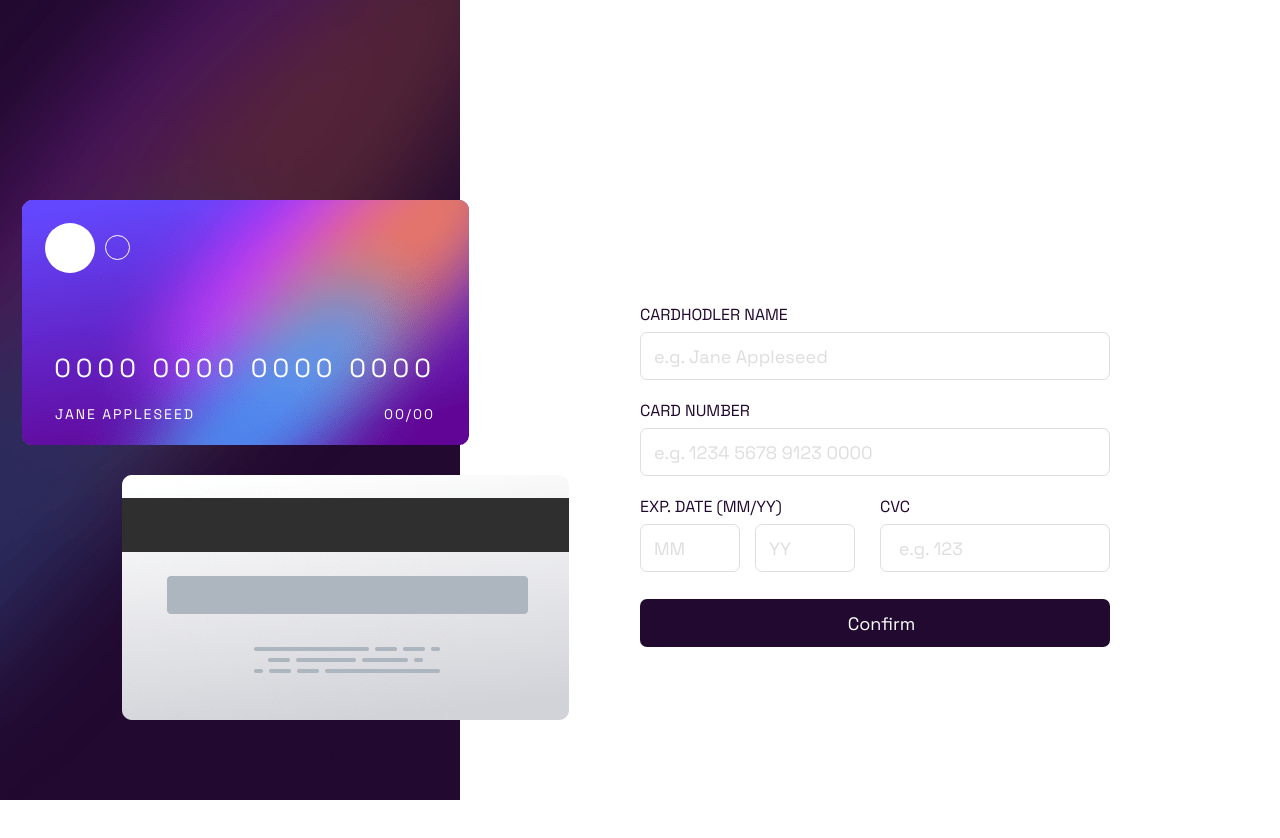
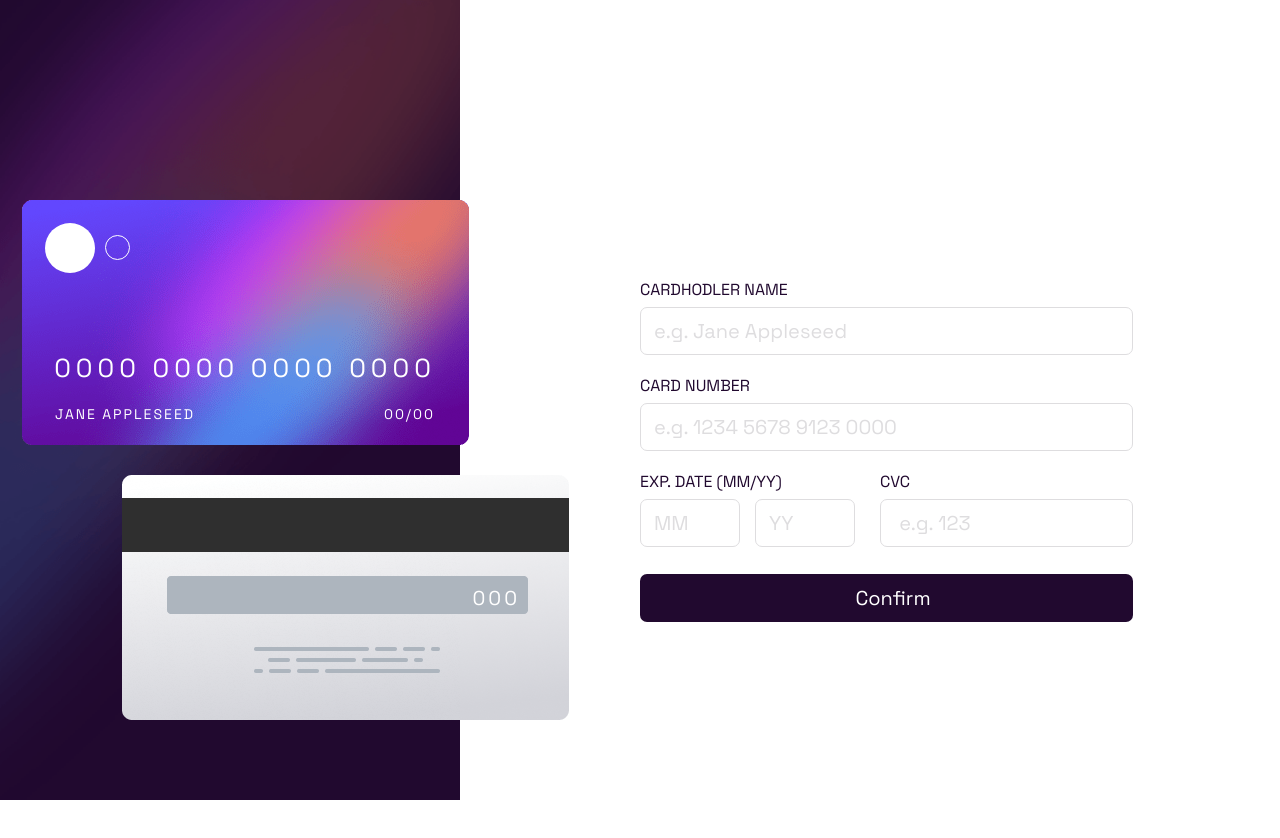
Before and after one commit to LeVixen/interactive-card-details-form-main, a plain HTML site: page page/index.html in a window 1280 px wide. Drawn offline with Linux system fonts and the light colour scheme.

Commit message:
style: creat a style of inputs cards

```diff
--- a/page/styles.css
+++ b/page/styles.css
@@ -25,6 +25,7 @@ input {
 input::placeholder {
    color: var(--Light-grayish-violet);
 }
+
 
 body {
    width: 100vw;
@@ -79,19 +80,26 @@ body {
 
 .inputs-box input,
 button {
-   font-size: 18px;
+   font-size: 20px;
    height: 3rem;
    border-radius: 7px;
    margin-top: 7px;
    margin-bottom: 20px;
    padding-left: 13px;
+   color: var(--Very-dark-violet);
 }
+.inputs-box input:focus,
+button:focus{
+   border: 1px solid var(--Linear-gradient-2);
+}
+
 
 .inputs-box input {
    border: 1px solid var(--Light-grayish-violet);
 }
 
 .confirmBtn {
+   cursor: pointer;
    color: var(--White);
    background-color: var(--Very-dark-violet);
 }
@@ -178,3 +186,15 @@ button {
    height: 25px;
    border-radius: 50%;
 }
+
+
+.back-info-card {
+   display: flex;
+   justify-content: end;
+   align-items: center;
+   position: absolute;
+   color: white;
+   letter-spacing: 3px;
+   font-size: 20px;
+   width: 350px;
+}
```
